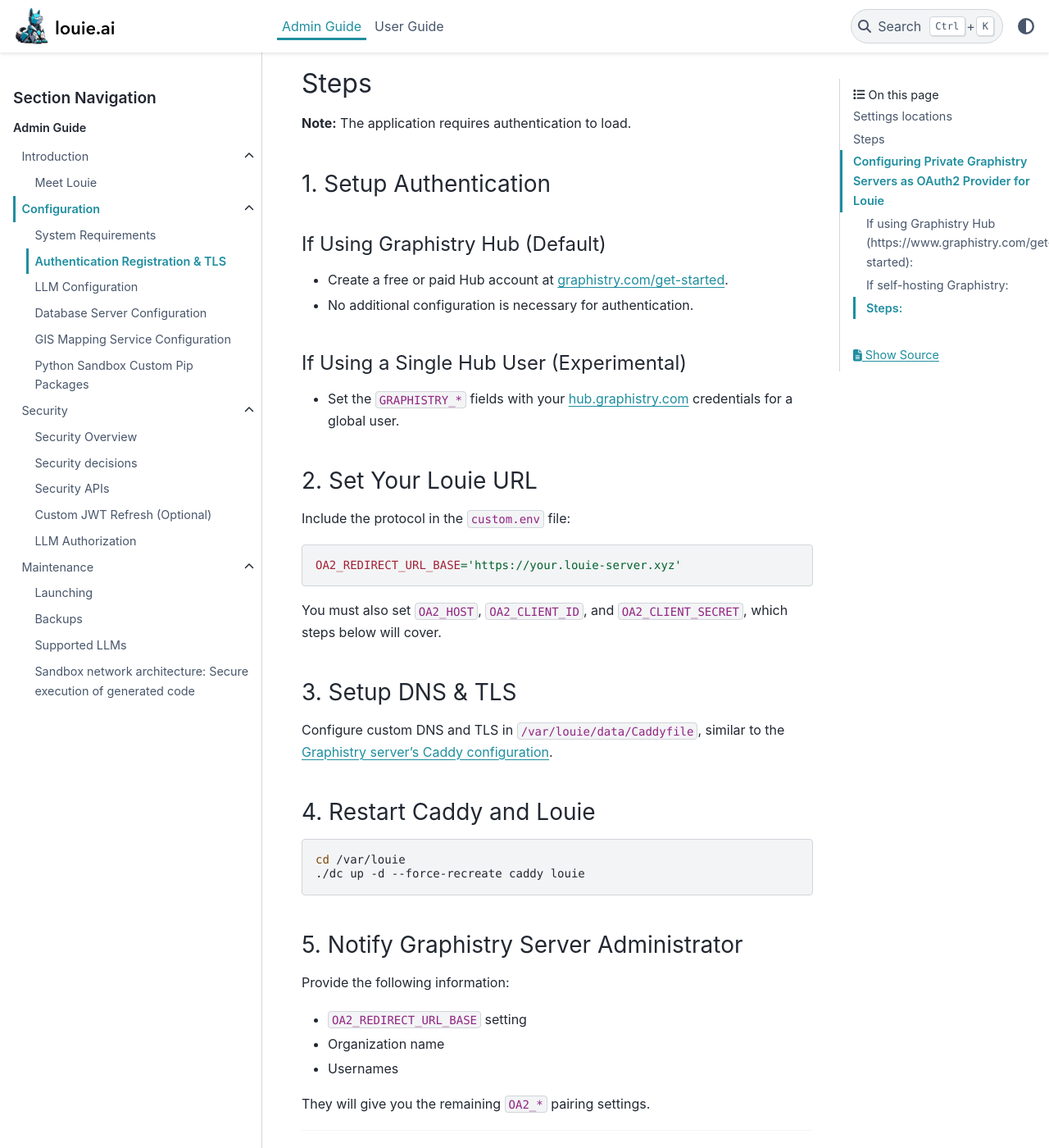
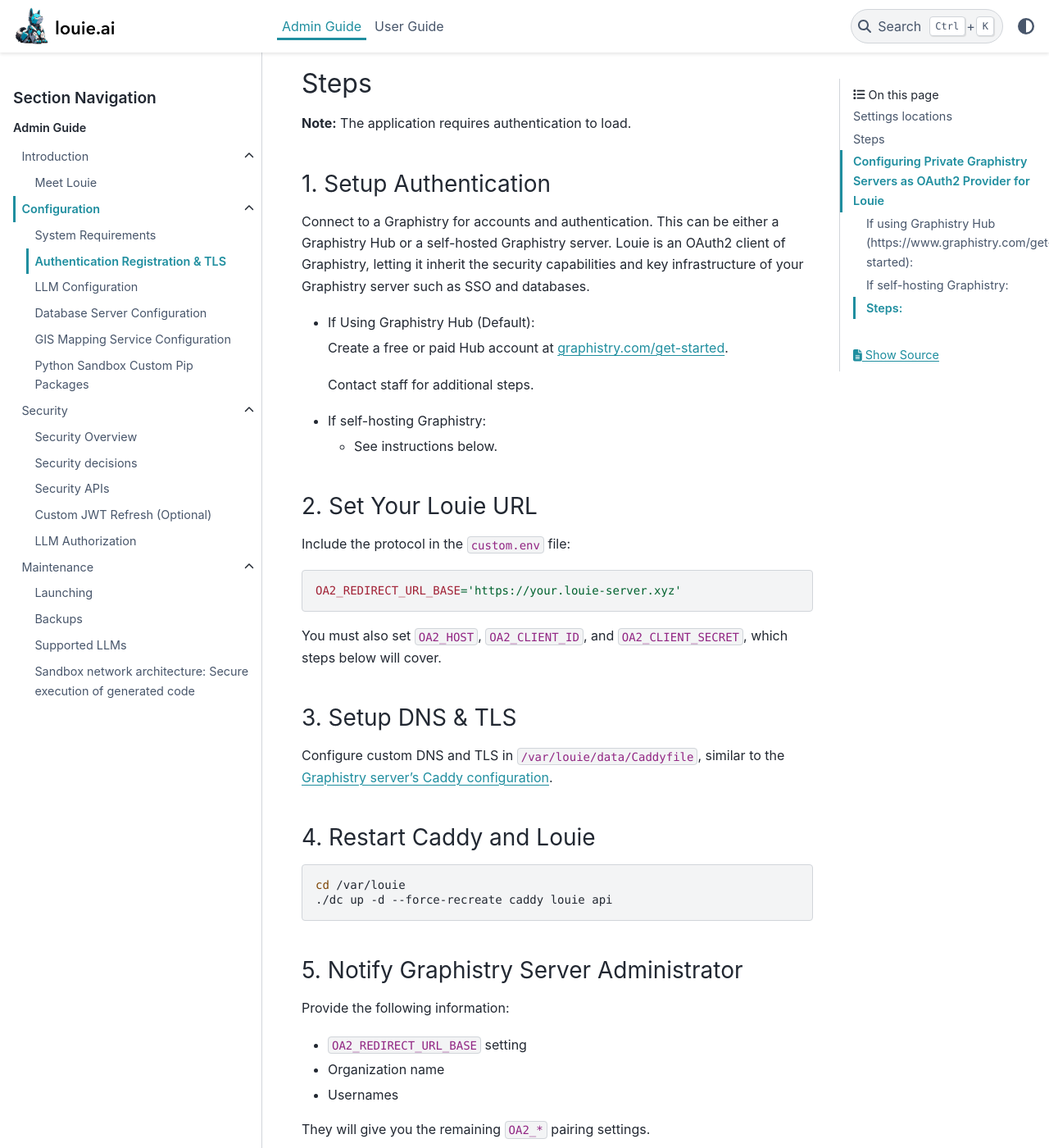
Before and after one commit to graphistry/louie.ai-docs, a Sphinx documentation site: the page built from docs/source/admin/011_Authentication_Registration.md, in a window 1280 px wide and 1400 px high, scrolled down 559 px. Shown: the whole window at 82% size. Built offline with Sphinx 7.4.7 and the PyData theme 0.15.4, drawn with Linux system fonts in a browser that asks for light colours.

Commit message:
fix(auth)

````diff
--- a/docs/source/admin/011_Authentication_Registration.md
+++ b/docs/source/admin/011_Authentication_Registration.md
@@ -18,14 +18,17 @@ Louie authentication is a fairly standard web stack of containers:
 
 ### 1. Setup Authentication
 
-#### If Using Graphistry Hub (Default)
+Connect to a Graphistry for accounts and authentication. This can be either a Graphistry Hub or a self-hosted Graphistry server. Louie is an OAuth2 client of Graphistry, letting it inherit the security capabilities and key infrastructure of your Graphistry server such as SSO and databases.
 
-- Create a free or paid Hub account at [graphistry.com/get-started](https://graphistry.com/get-started).
-- No additional configuration is necessary for authentication.
+- If Using Graphistry Hub (Default):
 
-#### If Using a Single Hub User (Experimental)
+    Create a free or paid Hub account at [graphistry.com/get-started](https://graphistry.com/get-started).
 
-- Set the `GRAPHISTRY_*` fields with your hub.graphistry.com credentials for a global user.
+    Contact staff for additional steps.
+
+- If self-hosting Graphistry:
+
+  - See instructions below.
 
 ### 2. Set Your Louie URL
 
@@ -45,7 +48,7 @@ Configure custom DNS and TLS in `/var/louie/data/Caddyfile`, similar to the [Gra
 
 ```bash
 cd /var/louie
-./dc up -d --force-recreate caddy louie
+./dc up -d --force-recreate caddy louie api
 ```
 
 ### 5. Notify Graphistry Server Administrator
````
